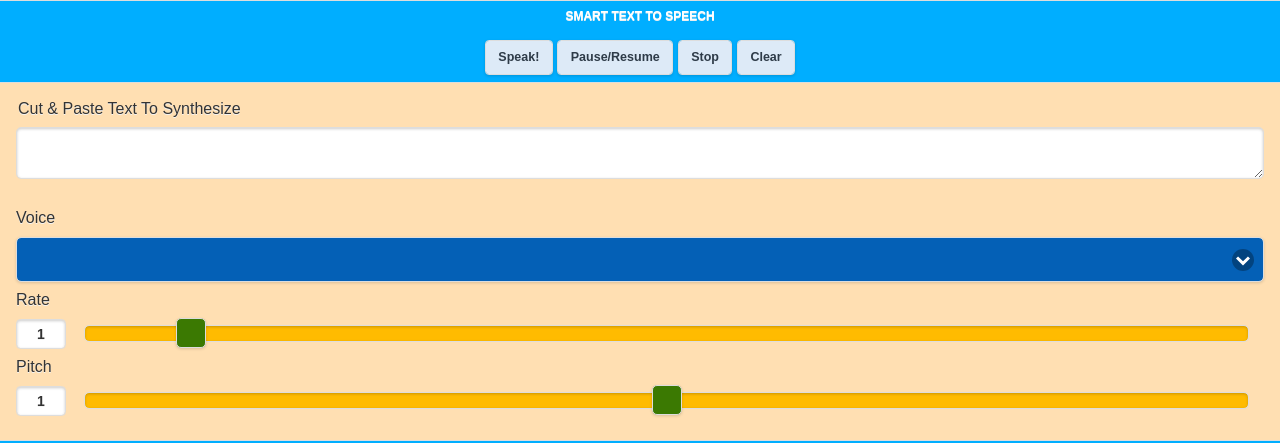
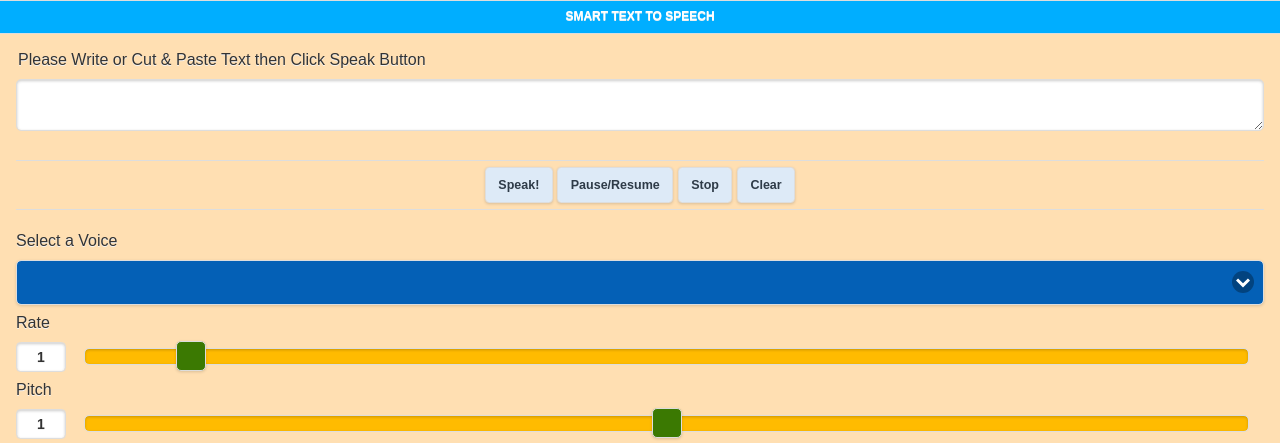
Before and after one commit to MajidToorani/EmergingInterface_FinalProject, a website: page index.html in a window 1280 px wide. Shown: the top 443 px of the page. Drawn offline with Linux system fonts and the light colour scheme.

Commit message:
Design changed

```diff
--- a/index.html
+++ b/index.html
@@ -49,7 +49,7 @@
 				});
 			});
 
-			// Initialize speech engine...
+			// Initialize speech engine
 			initSpeech();
 		</script>
 	</head>
@@ -58,24 +58,27 @@
 		<div data-role="page">
 			<div data-role="header">
 				<h1>SMART TEXT TO SPEECH</h1>
-				<center>
-					<input type='button' id='doTTS' value='Speak!'/>
-					<input type='button' id='doPauseResume' value='Pause/Resume'/>
-					<input type='button' id='doStop' value='Stop'/>
-					<input type='button' id='doClear' value='Clear'/>
-					<!-- <input type='button' id='doLangId' value='LangId'/> -->
-			  	</center>
 			</div>
 
 			<div role="main" class="ui-content">
 				<fieldset>
-					<legend>Cut & Paste Text To Synthesize</legend>
+					<legend>Please Write or Cut & Paste Text then Click Speak Button</legend>
 					<textarea class='textareaClass' id='taInput' rows="12" cols="50"></textarea><br/>
 			  	</fieldset>
 			  <div id='statusMsg'></div>
 
+			  <div data-role="header" style="background-color:#ffdfb2;">
+				  <center>
+					  <input type='button' id='doTTS' value='Speak!'/>
+					  <input type='button' id='doPauseResume' value='Pause/Resume'/>
+					  <input type='button' id='doStop' value='Stop'/>
+					  <input type='button' id='doClear' value='Clear'/>
+					  <!-- <input type='button' id='doLangId' value='LangId'/> -->
+				  </center>
+			  </div></br>
+
 			  <div class="option voption">
-			  	<label for="rate">Voice</label>
+			  	<label for="rate">Select a Voice</label>
 			  	<select id='voice' name='voice'>
 			  	</select>
 			  </div>
@@ -102,7 +105,7 @@
 
 		<script>
 			setTimeout(function() {
-				// Initialize the voices...
+				// Initialize the voices
 				doInitVoices();
 			}, 1);
 		</script>
```
